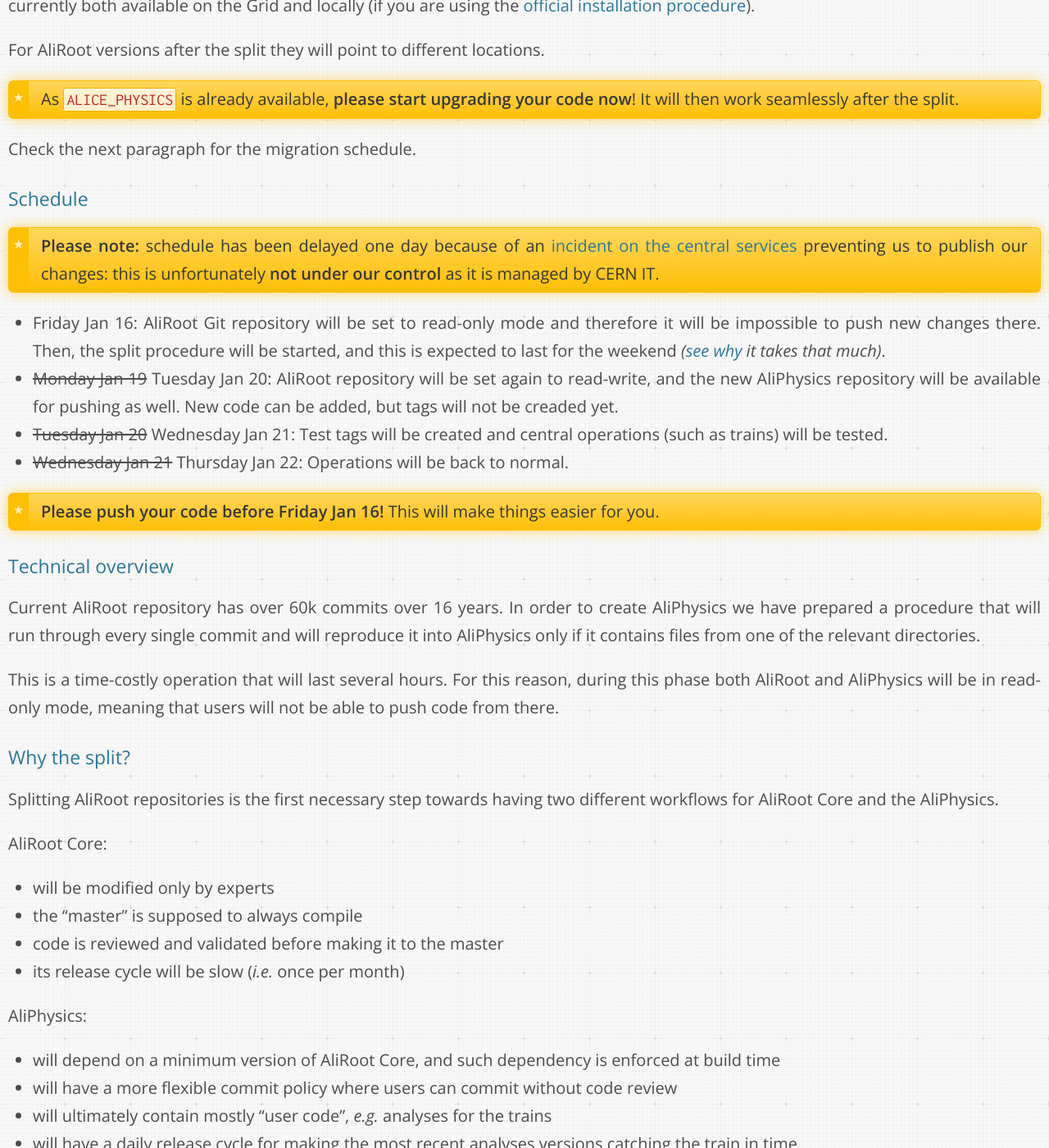
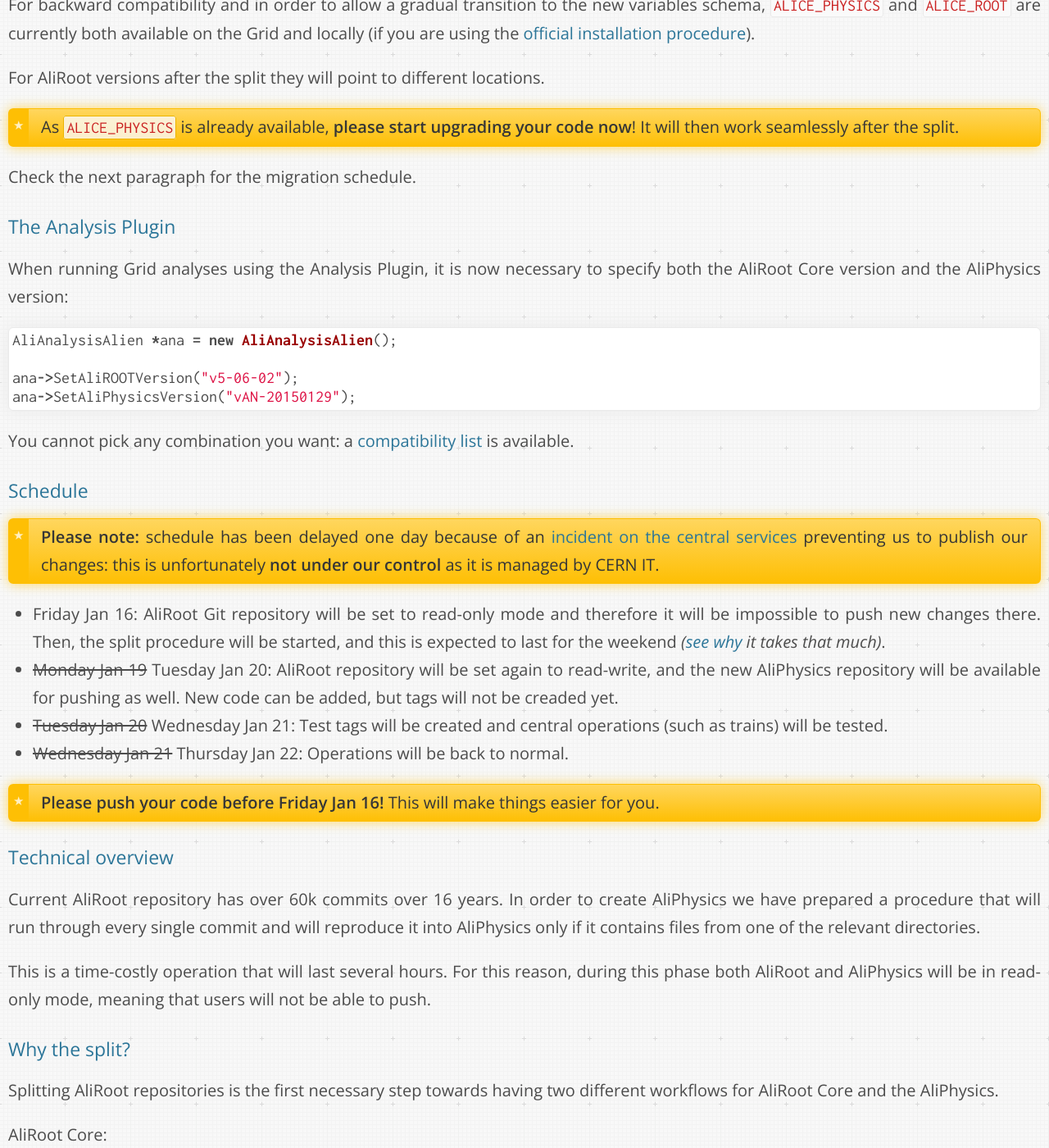
Before and after one commit to dberzano/dberzano.github.io, a Jekyll site: the page built from _posts/2015-01-14-aliroot-split.md, in a window 1280 px wide and 1400 px high, scrolled down 3534 px. Shown: the whole window at 82% size. Built offline with Jekyll 4.4.1, drawn with Linux system fonts in a browser that asks for light colours; Markdown is read by kramdown in place of the engine named in the settings.

Commit message:
Post: analysis plugin and AliPhysics (edit)

````diff
--- a/_posts/2015-01-14-aliroot-split.md
+++ b/_posts/2015-01-14-aliroot-split.md
@@ -121,6 +121,7 @@
 gROOT->LoadMacro("$ALICE_PHYSICS/PWGJE/macros/AddTaskJets.C");
 ```
 
+
 #### Migrate now to ALICE_PHYSICS!
 
 For **backward compatibility** and in order to allow a gradual transition to the new
@@ -134,6 +135,22 @@
 > now**! It will then work seamlessly after the split.
 
 Check the next paragraph for the migration schedule.
+
+
+### The Analysis Plugin
+
+When running Grid analyses using the Analysis Plugin, it is now necessary to
+specify both the AliRoot Core version and the AliPhysics version:
+
+```c++
+AliAnalysisAlien *ana = new AliAnalysisAlien();
+
+ana->SetAliROOTVersion("v5-06-02");
+ana->SetAliPhysicsVersion("vAN-20150129");
+```
+
+You cannot pick any combination you want: a
+[compatibility list](http://alimonitor.cern.ch/packages/) is available.
 
 
 ### Schedule
@@ -166,7 +183,7 @@
 
 This is a time-costly operation that will last several hours. For this reason,
 during this phase both AliRoot and AliPhysics will be in **read-only mode**,
-meaning that users will not be able to push code from there.
+meaning that users will not be able to push.
 
 
 ### Why the split?
````
